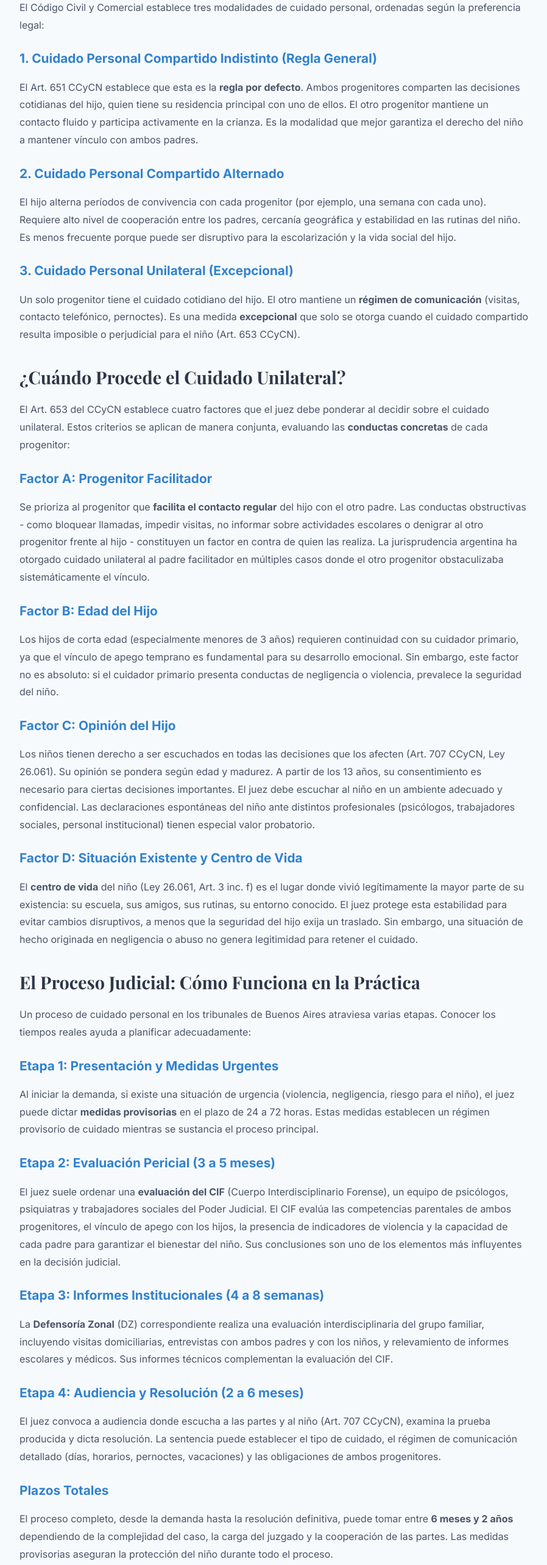
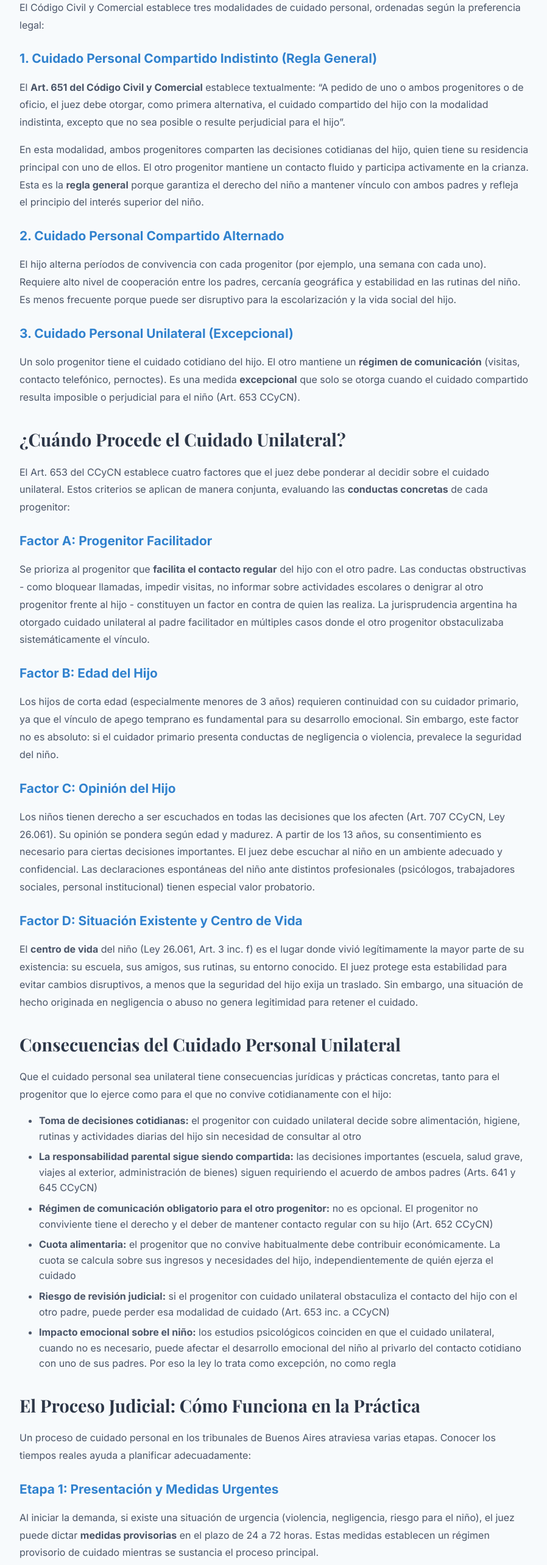
Before and after one commit to ElazarPimentel/draandreaesparza-com, a Next.js app: page /servicios/cuidado-personal in a window 1280 px wide. Shown: the part 880-3446 px from the top of the page at 61% size, without its empty margins (190-1088 px from the left). Built offline with nearby package versions, Linux system fonts and the light colour scheme; a web font is replaced by a local one.

Commit message:
2026-04-26-1900 Add consequences, agreement and Art 651 quote to cuidado-personal page

```diff
--- a/app/servicios/cuidado-personal/page.tsx
+++ b/app/servicios/cuidado-personal/page.tsx
@@ -203,11 +203,17 @@ export default function CuidadoPersonalPage() {
 
           <h3>1. Cuidado Personal Compartido Indistinto (Regla General)</h3>
           <p>
-            El Art. 651 CCyCN establece que esta es la <strong>regla por defecto</strong>. Ambos
-            progenitores comparten las decisiones cotidianas del hijo, quien tiene su residencia
-            principal con uno de ellos. El otro progenitor mantiene un contacto fluido y participa
-            activamente en la crianza. Es la modalidad que mejor garantiza el derecho del niño a
-            mantener vínculo con ambos padres.
+            El <strong>Art. 651 del Código Civil y Comercial</strong> establece textualmente:
+            &ldquo;A pedido de uno o ambos progenitores o de oficio, el juez debe otorgar, como
+            primera alternativa, el cuidado compartido del hijo con la modalidad indistinta,
+            excepto que no sea posible o resulte perjudicial para el hijo&rdquo;.
+          </p>
+          <p>
+            En esta modalidad, ambos progenitores comparten las decisiones cotidianas del hijo,
+            quien tiene su residencia principal con uno de ellos. El otro progenitor mantiene un
+            contacto fluido y participa activamente en la crianza. Esta es la <strong>regla
+            general</strong> porque garantiza el derecho del niño a mantener vínculo con ambos
+            padres y refleja el principio del interés superior del niño.
           </p>
 
           <h3>2. Cuidado Personal Compartido Alternado</h3>
@@ -270,6 +276,46 @@ export default function CuidadoPersonalPage() {
             situación de hecho originada en negligencia o abuso no genera legitimidad para retener
             el cuidado.
           </p>
+
+          <h2>Consecuencias del Cuidado Personal Unilateral</h2>
+          <p>
+            Que el cuidado personal sea unilateral tiene consecuencias jurídicas y prácticas
+            concretas, tanto para el progenitor que lo ejerce como para el que no convive
+            cotidianamente con el hijo:
+          </p>
+          <ul>
+            <li>
+              <strong>Toma de decisiones cotidianas:</strong> el progenitor con cuidado unilateral
+              decide sobre alimentación, higiene, rutinas y actividades diarias del hijo sin
+              necesidad de consultar al otro
+            </li>
+            <li>
+              <strong>La responsabilidad parental sigue siendo compartida:</strong> las decisiones
+              importantes (escuela, salud grave, viajes al exterior, administración de bienes)
+              siguen requiriendo el acuerdo de ambos padres (Arts. 641 y 645 CCyCN)
+            </li>
+            <li>
+              <strong>Régimen de comunicación obligatorio para el otro progenitor:</strong> no es
+              opcional. El progenitor no conviviente tiene el derecho y el deber de mantener
+              contacto regular con su hijo (Art. 652 CCyCN)
+            </li>
+            <li>
+              <strong>Cuota alimentaria:</strong> el progenitor que no convive habitualmente debe
+              contribuir económicamente. La cuota se calcula sobre sus ingresos y necesidades del
+              hijo, independientemente de quién ejerza el cuidado
+            </li>
+            <li>
+              <strong>Riesgo de revisión judicial:</strong> si el progenitor con cuidado unilateral
+              obstaculiza el contacto del hijo con el otro padre, puede perder esa modalidad de
+              cuidado (Art. 653 inc. a CCyCN)
+            </li>
+            <li>
+              <strong>Impacto emocional sobre el niño:</strong> los estudios psicológicos coinciden
+              en que el cuidado unilateral, cuando no es necesario, puede afectar el desarrollo
+              emocional del niño al privarlo del contacto cotidiano con uno de sus padres. Por eso
+              la ley lo trata como excepción, no como regla
+            </li>
+          </ul>
 
           <h2>El Proceso Judicial: Cómo Funciona en la Práctica</h2>
           <p>
@@ -371,6 +417,54 @@ export default function CuidadoPersonalPage() {
             Si los padres no logran un acuerdo, el juez lo establece priorizando el cuidado
             compartido indistinto, salvo que existan conductas concretas que justifiquen el cuidado
             unilateral (Art. 656 CCyCN).
+          </p>
+
+          <h2>Acuerdo de Cuidado Personal: Cómo Hacerlo</h2>
+          <p>
+            Los progenitores pueden y deben intentar arribar a un <strong>acuerdo de cuidado
+            personal</strong> antes de litigar. Un buen acuerdo evita años de conflicto judicial,
+            reduce el desgaste emocional para los hijos y permite que las propias partes definan
+            la organización familiar en lugar de delegarla en el juez.
+          </p>
+          <p>
+            Un acuerdo de cuidado personal debe contener al menos:
+          </p>
+          <ul>
+            <li>
+              <strong>Modalidad:</strong> compartido indistinto, compartido alternado o unilateral,
+              y los motivos de la elección
+            </li>
+            <li>
+              <strong>Residencia principal:</strong> con qué progenitor vivirá habitualmente el
+              hijo (en el indistinto y unilateral)
+            </li>
+            <li>
+              <strong>Régimen de comunicación detallado:</strong> días, horarios, pernoctes,
+              vacaciones de verano e invierno, fines de semana largos, fechas especiales
+              (cumpleaños, Día del Niño, Navidad, Año Nuevo)
+            </li>
+            <li>
+              <strong>Distribución de gastos:</strong> cuota alimentaria, salud, educación,
+              actividades extracurriculares, vestimenta
+            </li>
+            <li>
+              <strong>Decisiones importantes:</strong> mecanismos para resolver desacuerdos sobre
+              escuela, tratamientos médicos, viajes
+            </li>
+            <li>
+              <strong>Comunicación entre progenitores:</strong> cómo se informarán mutuamente
+              sobre la salud, el rendimiento escolar y las actividades del hijo
+            </li>
+            <li>
+              <strong>Cláusula de revisión:</strong> el acuerdo puede modificarse cuando cambien
+              las circunstancias o por nueva edad del niño
+            </li>
+          </ul>
+          <p>
+            Para que el acuerdo tenga <strong>fuerza ejecutiva</strong> (es decir, que pueda
+            hacerse cumplir judicialmente sin tener que litigar todo de nuevo), debe ser{' '}
+            <strong>homologado por el juez de familia</strong>. La homologación verifica que el
+            acuerdo respete el interés superior del niño y le da el mismo valor que una sentencia.
           </p>
 
           <h2>Obstrucción del Vínculo Paterno/Materno-Filial</h2>
--- a/package.json
+++ b/package.json
@@ -2,7 +2,7 @@
   "name": "draandreaesparza-com",
   "homepage": "https://draandreaesparza.com",
   "private": true,
-  "version": "1.4.0",
+  "version": "1.4.1",
   "scripts": {
     "dev": "next dev",
     "build": "next build",
```
